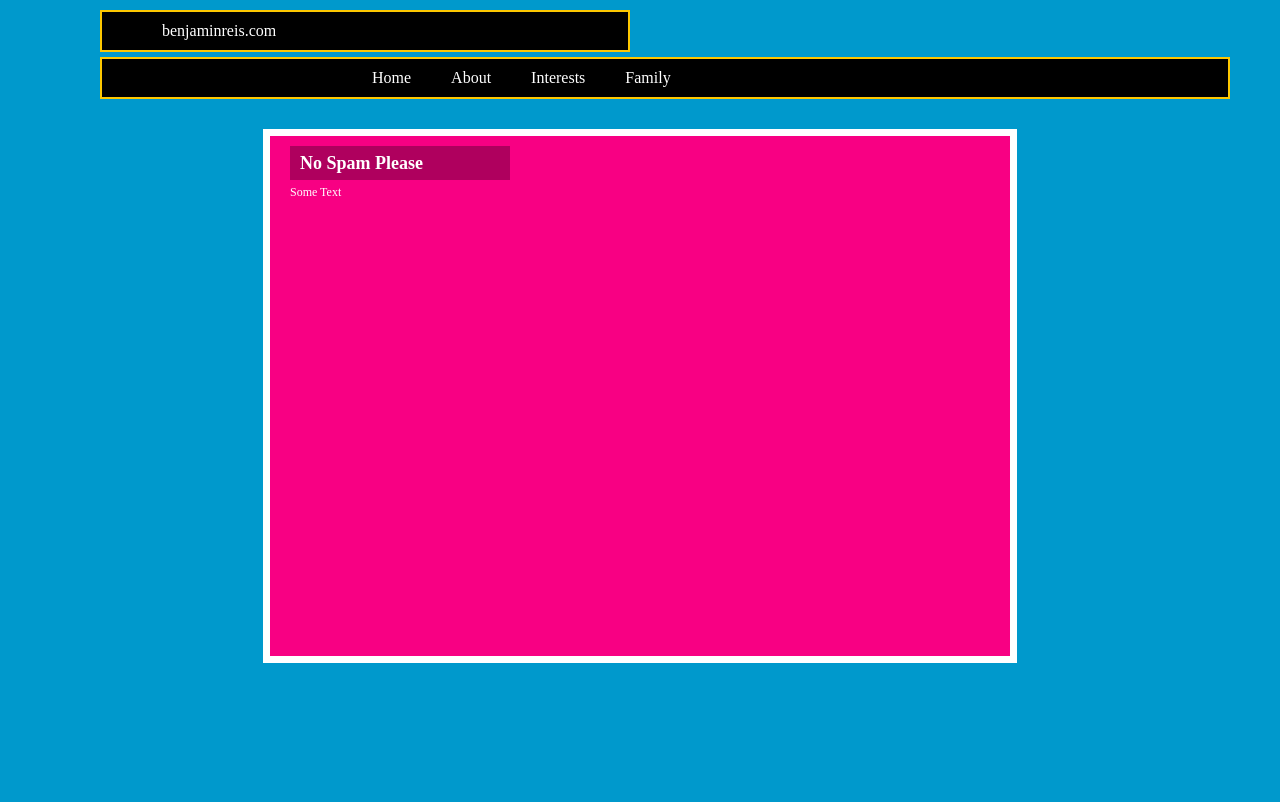
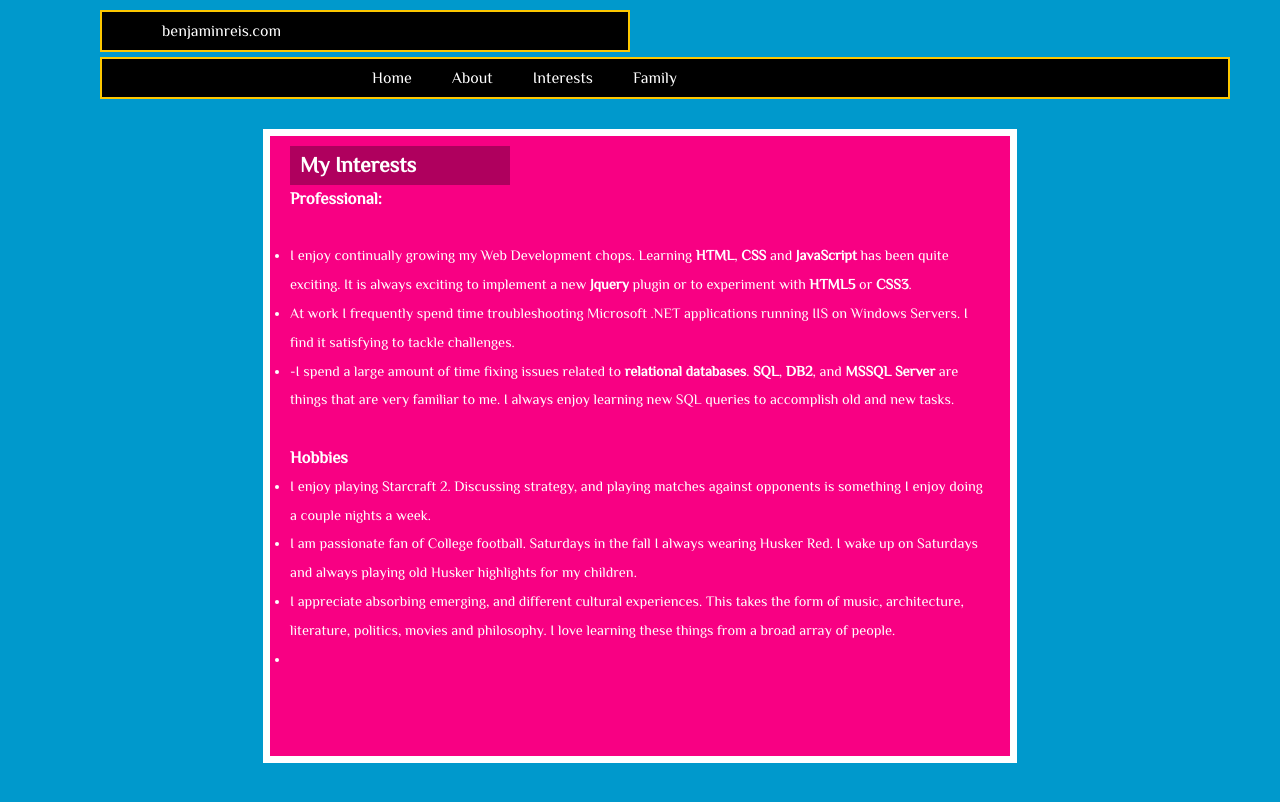
Before and after one commit to benjaminreis/benjaminreis.com, a plain HTML site: page index.html in a window 1280 px wide. Both pictures are taken after a click on the link "Interests". Drawn offline with nearby package versions, Linux system fonts and the light colour scheme.

Commit message:
update
added a new font and an image

```diff
--- a/css/style.css
+++ b/css/style.css
@@ -1,9 +1,21 @@
+  @font-face {
+    font-family: "Philosopher";
+    src: url("Philosopher-Regular.ttf");
+
+  }
+
+
 body, div, h1, h2, h3, h4, h5, h6, p, ul, ol, li, dl, dt, dd, img, form, fieldset, input, textarea, blockquote {
   margin: 0; padding: 0; border: 0;
+
+
+
 }
 
 body {
   background: #0099CC;
+  font-family: "Philosopher";
+
 }
 
 #headbar ul {
@@ -93,12 +105,12 @@ body {
 .container
 {
   width: 700px;
-  height: 500px;
+  height: 600px;
   margin: 30px auto;
   padding: 10px 20px;
   border: 7px solid #fff;
   color: #fff;
-  font-size: .75em;
+  font-size: .9em;
   line-height: 2em;
 }
 
--- a/index.html
+++ b/index.html
@@ -75,22 +75,56 @@
 -->
 		<div id="home" class="container">
 			<h2>Welcome!</h2>
-			<img src="./images/reis59.jpg" alt="some_text" height="450"/>
-			<p>Some Text</p>
+			<img src="./images/reis59.jpg" alt="some_text" style="float: center" height="450"/>
+
 		</div>
 		<div id="about" class="container">
 			<h2>About Me</h2>
-			<p>Some Text</p></p>
+			<img src="./images/murray.jpg" alt="some_text" style="float: right" height="450"/>
+						<p style="float: right"style="float: right">
+
+			The best intellectual revolutions begin as personal revolutions.
+			</p>
+			I am a devourer of knowledge, a parser of information, and a gleaner of wisdom.
+			<p><br>
+			I desire to distribute and share all the information I obtain with others.  I feel I must wisely share with others the wisdom that has been bestowed to me.
+			</P
+
+			<ul>
+			<!--<li>I am a superhero</li>
+			<li>-I am on a never ending quest for knowledge</li>
+			<li>-</li> -->
+			</ul>
+
+
 		</div>
 		<div id="interests" class="container">
-			<h2>No Spam Please</h2>
-			<p>Some Text</p>
+			<h2>My Interests</h2>
+			<h3>Professional:</h3>
+			<br>
+			<ul>
+			<li>I enjoy continually growing my Web Development chops.  Learning <b>HTML</b>, <b>CSS</b> and <b>JavaScript</b> has been quite exciting.  It is always exciting to implement a new <b>Jquery</b> plugin or to experiment with <b>HTML5</b> or <b>CSS3</b>.</li>
+			<li>At work I frequently spend time troubleshooting Microsoft .NET applications running IIS on Windows Servers.  I find it satisfying to tackle challenges.</li>
+			<li>-I spend a large amount of time fixing issues related to <b>relational databases</b>.  <b>SQL</b>, <b>DB2</b>, and <b>MSSQL Server</b> are things that are very familiar to me.  I always enjoy learning new SQL queries to accomplish old and new tasks.</li>
+			</ul><p><p><p><p><br>
+
+			<h3>Hobbies</h3>
+			<ul>
+			<li>I enjoy playing Starcraft 2.  Discussing strategy, and playing matches against opponents is something I enjoy doing a couple nights a week.</li>
+			<li>I am passionate fan of College football.  Saturdays in the fall I always wearing Husker Red.  I wake up on Saturdays and always playing old Husker highlights for my children. </li>
+			<li>I appreciate absorbing emerging, and different cultural experiences.  This takes the form of music, architecture, literature, politics, movies and philosophy.  I love learning these things from a broad array of people. </li>
+			<li></li>
+			</ul>
 		</div>
 		<div id="family" class="container">
 			<h2>My Family</h2>
 			<img src="./images/reis-35.jpg" alt="some_text" width="600"/>
 
-			<p>Some Text</p>
+			<ul>
+			<li>My wife Rebecca and I have been married Since August 5th 2006.  Rebecca enjoys raising our children and making our home a nice environment for our guests.</li>
+			<li>Harper was born on December 4th 2008.  She enjoys dressing up like princesses.</li>
+			<li>Rowan was born on December 22nd 2010.  She enjoys testing the physical limits of objects by throwing them against other objects.  Her research is continually <i>breaking</i> the limits of physics.  </li>
+			</ul>
 		</div>
 
 
```
Also changed, not shown: css/Philosopher-Regular.ttf (added), images/murray.JPG (added), 1 other file.
